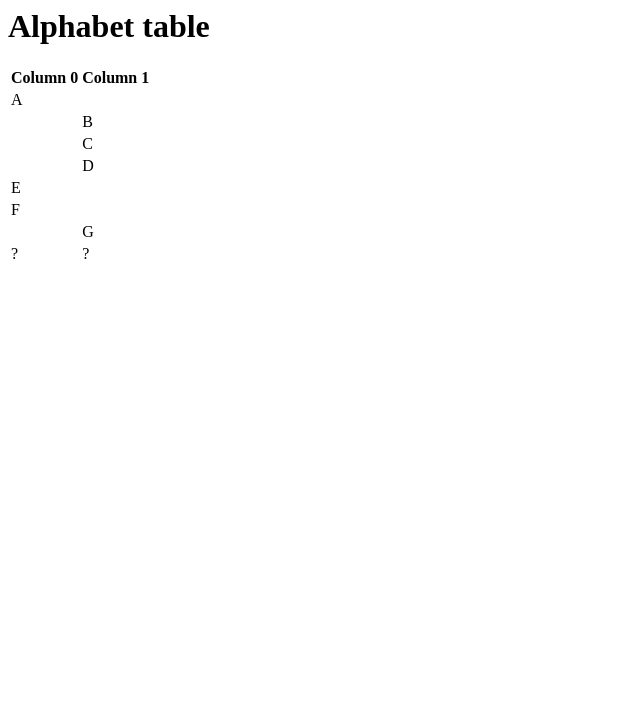
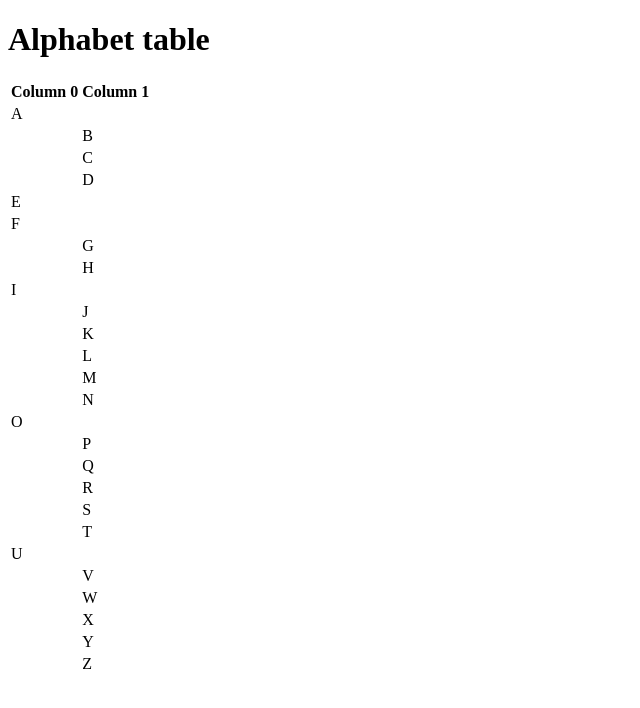
Before and after one commit to comp426-2022-spring/a00-liyachn, a website: page index.html in a window 1280 px wide. Shown: the whole page, without its empty margins (0-640 px from the left). Drawn offline with Linux system fonts and the light colour scheme.

Commit message:
index complete

```diff
--- a/index.html
+++ b/index.html
@@ -1,3 +1,4 @@
+<!DOCTYPE html>
 <html lang="en">
     <head>
         <meta charset="UTF-8">
@@ -36,8 +37,61 @@
     					<td></td><td>G</td>
   					</tr>
   					<tr>
-    					<td>?</td><td>?</td>
+    					<td></td><td>H</td>
   					</tr>
+                    <tr>
+                        <td>I</td><td></td>
+                    </tr>
+                    <tr>
+                        <td></td><td>J</td>
+                    </tr>
+                    <tr>
+                        <td></td><td>K</td>
+                    </tr>
+                    <tr>
+                        <td></td><td>L</td>
+                    </tr>
+                    <tr>
+                        <td></td><td>M</td>
+                    </tr>
+                    <tr>
+                        <td></td><td>N</td>
+                    </tr>
+                    <tr>
+                        <td>O</td><td></td>
+                    </tr>
+                    <tr>
+                        <td></td><td>P</td>
+                    </tr>
+                    <tr>
+                        <td></td><td>Q</td>
+                    </tr>
+                    <tr>
+                        <td></td><td>R</td>
+                    </tr>
+                    <tr>
+                        <td></td><td>S</td>
+                    </tr>
+                    <tr>
+                        <td></td><td>T</td>
+                    </tr>
+                    <tr>
+                        <td>U</td><td></td>
+                    </tr>
+                    <tr>
+                        <td></td><td>V</td>
+                    </tr>
+                    <tr>
+                        <td></td><td>W</td>
+                    </tr>
+                    <tr>
+                        <td></td><td>X</td>
+                    </tr>
+                    <tr>
+                        <td></td><td>Y</td>
+                    </tr>
+                    <tr>
+                        <td></td><td>Z</td>
 				</tbody>
 			</table>
         </div>
--- a/package.json
+++ b/package.json
@@ -15,5 +15,8 @@
   "bugs": {
     "url": "https://github.com/comp426-2022-spring/a00-liyachn/issues"
   },
-  "homepage": "https://github.com/comp426-2022-spring/a00-liyachn#readme"
+  "homepage": "https://github.com/comp426-2022-spring/a00-liyachn#readme",
+  "dependencies": {
+    "browser-sync": "^2.27.7"
+  }
 }
```
Also changed, not shown: 1 other file.
